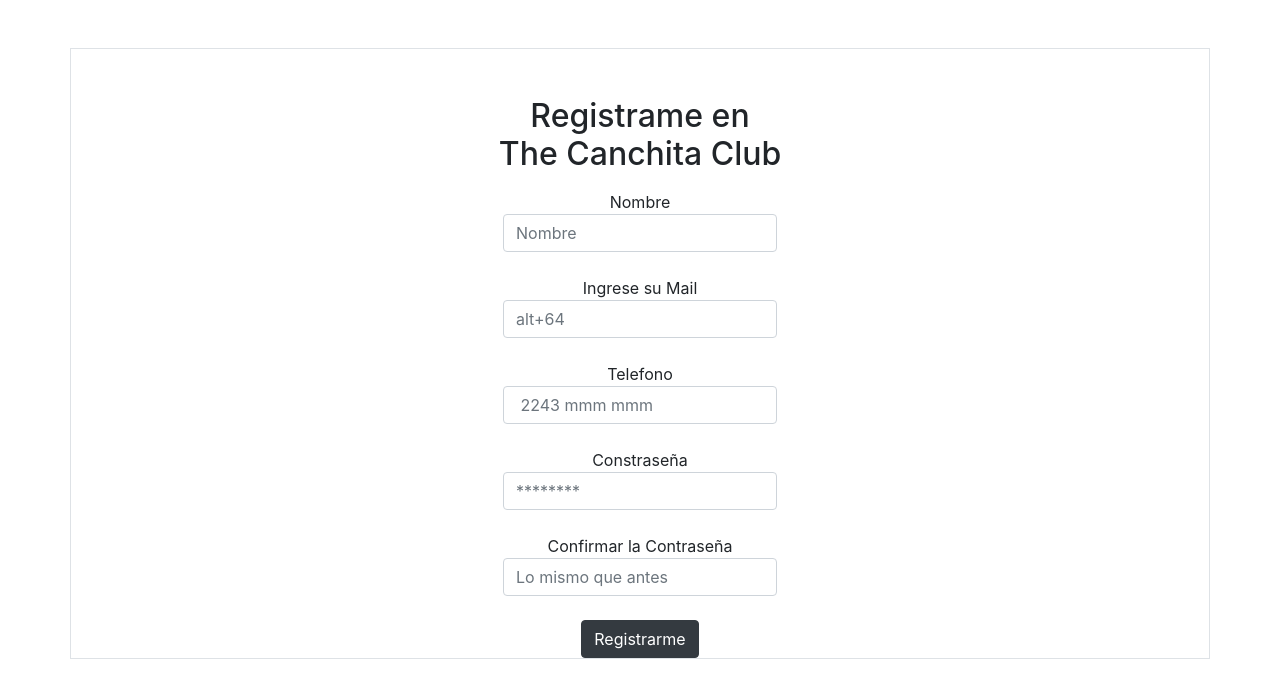
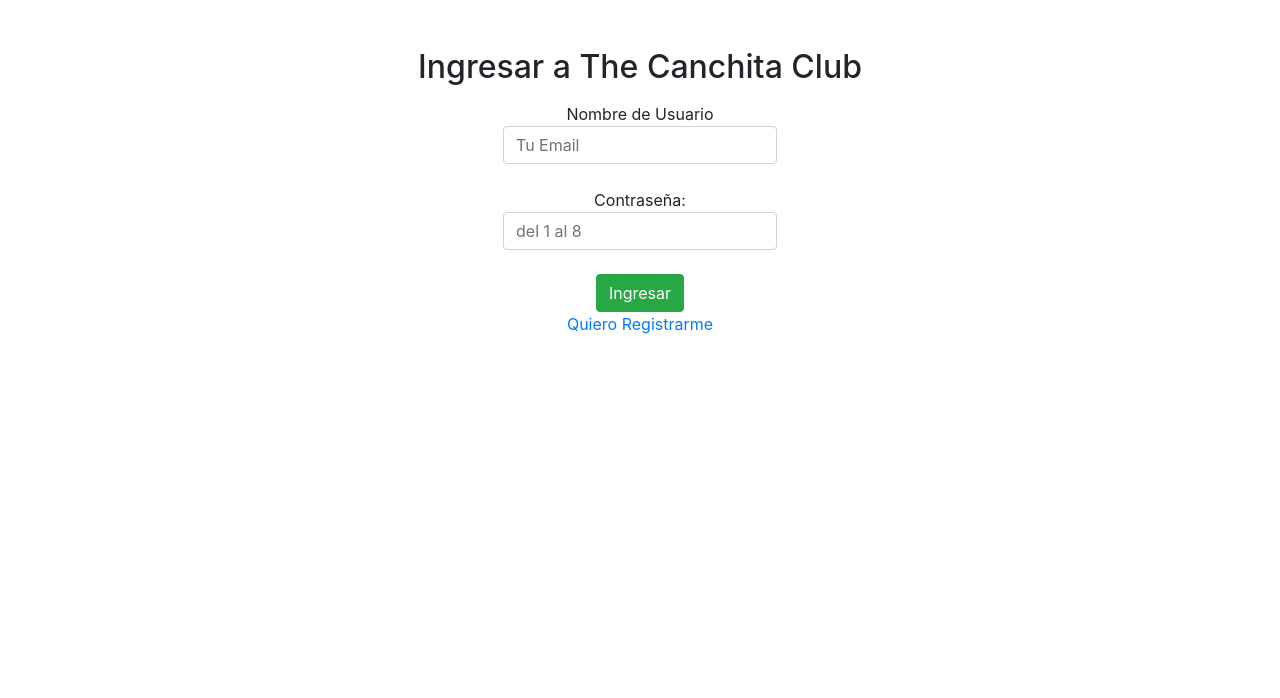
Before and after one commit to ISGrupo3Canchita/TheCanchita, a React (Vite) app in the folder the-canchita-front/: page / in a window 1280 px wide. Shown: the top 698 px of the page. Built offline with nearby package versions, Linux system fonts and the light colour scheme.

Commit message:
Arreglando la Rutas

```diff
--- a/the-canchita-front/src/App.tsx
+++ b/the-canchita-front/src/App.tsx
@@ -4,11 +4,13 @@
 
 function App() {
 
+
+
   return(
     <>
       <Routes>
-        {/* <Route path='/' element={<Login/>}/> */}
-        <Route path='/' element ={<Registro/>}/>
+        <Route path='/' element={<Login/>}/>
+        <Route path='/registro' element ={<Registro/>}/>
       </Routes>
     </>
   );
--- a/the-canchita-front/src/Componentes/Login.tsx
+++ b/the-canchita-front/src/Componentes/Login.tsx
@@ -1,5 +1,6 @@
 import { useRef} from "react"
 import { Ingresar } from "../api/Ingresar.ts";
+import { Link } from "react-router-dom";
 
 
 const Login = () => {
@@ -43,8 +44,7 @@
                             onClick={handleIngreso}>
                         Ingresar
                     </button>
-                    {/* <Link className="link-opacity-50-hover" to={<Registro/>}></Link> */}
-                    <p><a className="link-opacity-50-hover" href="#" >Quiero Registrarme</a></p>
+                    <p><Link className="link-opacity-50-hover" to='/registro'>Quiero Registrarme</Link></p>
                 </form>
             </div>
 
--- a/the-canchita-front/src/Componentes/Registro.tsx
+++ b/the-canchita-front/src/Componentes/Registro.tsx
@@ -1,7 +1,7 @@
-import { useRef, useState } from "react"
+import { useRef } from "react"
 import { UserRegistro } from "../Modelo/UserRegistro";
-import { Ingresar } from "../api/Ingresar";
 import { RegistroUsuario } from "../api/Registro";
+import { Link } from "react-router-dom";
 
 const Registro =()=>{
 
@@ -82,22 +82,9 @@
                             Registrarme
                         </button>
                     </form>
+                    <p><Link className="link-opacity-50-hover" to='/'>No Man Ya Estoy Registrado</Link></p>
                 </div>
             </section>
-            {/* <section>
-                <div className="container mt-3">
-                    <h2>Card Image</h2>
-                    <p>Image at the top (card-img-top):</p>
-                    <div className="card" >
-                        <img className="card-img-top" src="../bootstrap4/img_avatar1.png" alt="Card image" />
-                        <div className="card-body">
-                            <h4 className="card-title">John Doe</h4>
-                            <p className="card-text">Some example text some example text. John Doe is an architect and engineer</p>
-                            <a href="#" className="btn btn-primary">See Profile</a>
-                        </div>
-                    </div>
-                </div>
-            </section> */}
         </>
     )
 
--- a/the-canchita-front/src/api/Ingresar.ts
+++ b/the-canchita-front/src/api/Ingresar.ts
@@ -1,9 +1,11 @@
-import axios, { AxiosResponse } from "axios";
-import Axios from "./Axios";
+import axios from "axios";
+import Api from "./Api";
 
-const LOGIN_URL = 'http://localhost:8080/theCanchita/ingreso';
+
+const LOGIN_URL = Api.defaults.baseURL+'/theCanchita/ingreso';
 
 export const Ingresar= async(user:String,pwd:String) => {
+    console.log(LOGIN_URL )
     const response = await axios.post(LOGIN_URL,
             JSON.stringify({username: user, password : pwd}),
                         {
--- a/the-canchita-front/src/api/Registro.ts
+++ b/the-canchita-front/src/api/Registro.ts
@@ -1,11 +1,11 @@
-import axios, { Axios } from "axios";
+import axios from "axios";
 import { UserRegistro } from "../Modelo/UserRegistro";
+import Api from "./Api";
 
-const Registro_URL ='http://localhost:8080/theCanchita/addUser';
+const Registro_URL = Api.defaults.baseURL+'/theCanchita/addUser';
+
 
 export const RegistroUsuario= async(userRegistro:UserRegistro)=>{
-    console.log(userRegistro.email)
-
     const response = await axios.post(Registro_URL,
                         JSON.stringify({
                                         nombreUsuario:userRegistro.nombreUsuario,
```
Also changed, not shown: the-canchita-front/src/api/Api.ts (line endings or trailing spaces).
